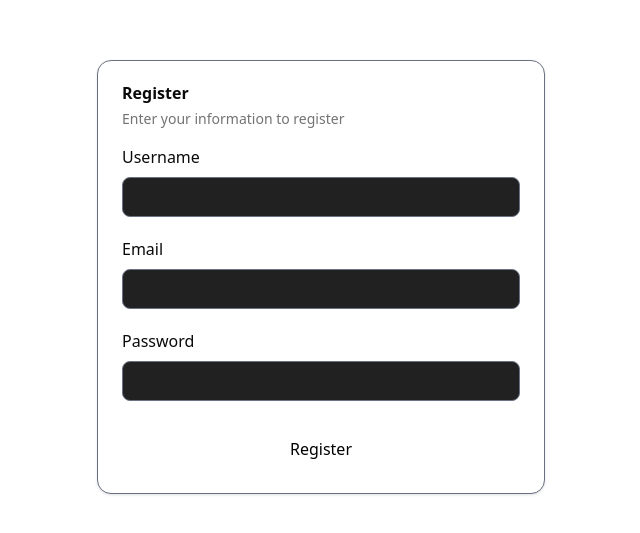
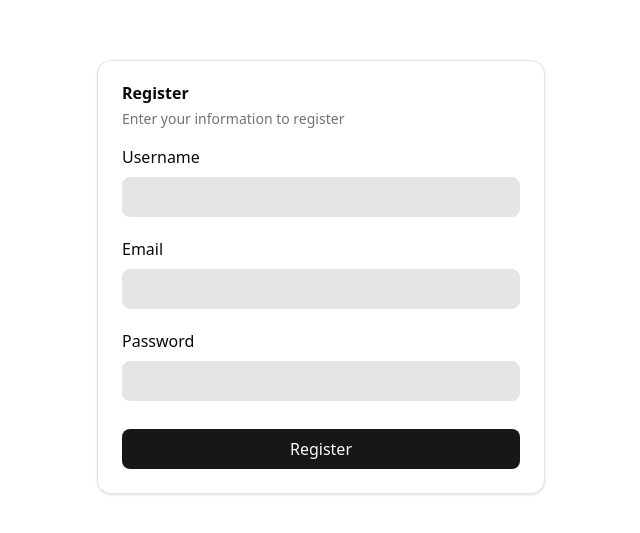
Before and after one commit to ciddy0/co2ounter, a Next.js app in the folder app/frontend/: page /register in a window 1280 px wide. Shown: the part 123-656 px from the top of the page, without its empty margins (319-959 px from the left). Built offline with nearby package versions, Linux system fonts and the light colour scheme; no server answers.

Commit message:
FIX: deleted comments in register page

```diff
--- a/app/frontend/app/globals.css
+++ b/app/frontend/app/globals.css
@@ -29,7 +29,6 @@ body {
 } */
 
 @theme inline {
-
   --radius-sm: calc(var(--radius) - 4px);
 
   --radius-md: calc(var(--radius) - 2px);
@@ -102,7 +101,6 @@ body {
 }
 
 :root {
-
   --radius: 0.625rem;
 
   --card: oklch(1 0 0);
@@ -169,7 +167,6 @@ body {
 }
 
 .dark {
-
   --background: oklch(0.145 0 0);
 
   --foreground: oklch(0.985 0 0);
--- a/app/frontend/app/layout.tsx
+++ b/app/frontend/app/layout.tsx
@@ -25,7 +25,7 @@ export default function RootLayout({
 }>) {
   return (
     <>
-      <html lang="en">
+      <html lang="en" suppressHydrationWarning>
         <body
           className={`${geistSans.variable} ${geistMono.variable} antialiased`}
         >
--- a/app/frontend/app/register/page.js
+++ b/app/frontend/app/register/page.js
@@ -92,44 +92,8 @@ export default function RegisterPage() {
   };
 
   return (
-    // <div style={{ padding: 20 }}>
-    //   <h1>Register</h1>
-    //   <form onSubmit={handleRegister}>
-    //     <div>
-    //       <input
-    //         type="text"
-    //         value={username}
-    //         onChange={(e) => setUsername(e.target.value)}
-    //         placeholder="Username"
-    //         required
-    //       />
-    //     </div>
-    //     <div>
-    //       <input
-    //         type="email"
-    //         value={email}
-    //         onChange={(e) => setEmail(e.target.value)}
-    //         placeholder="Email"
-    //         required
-    //       />
-    //     </div>
-    //     <div>
-    //       <input
-    //         type="password"
-    //         value={password}
-    //         onChange={(e) => setPassword(e.target.value)}
-    //         placeholder="Password"
-    //         required
-    //       />
-    //     </div>
-    //     <button type="submit" disabled={loading}>
-    //       {loading ? "Registering..." : "Register"}
-    //     </button>
-    //   </form>
-    // </div>
-
     <div className="flex items-center justify-center min-h-screen">
-      <Card className="w-1/2 max-w-md gap-4 border-[0.5px] border-gray-500">
+      <Card className="w-1/2 max-w-md gap-4 border border-border">
         <CardHeader>
           <CardTitle>Register</CardTitle>
           <CardDescription>Enter your information to register</CardDescription>
@@ -139,10 +103,10 @@ export default function RegisterPage() {
             <div className="space-y-2">
               <div>Username</div>
               <input
-                value={email}
+                value={username}
                 onChange={(e) => setUsername(e.target.value)}
                 placeholder=""
-                className="w-full h-10 p-3 bg-[#212121] border-[0.5px] border-gray-500 rounded-md "
+                className="w-full h-10 p-3 bg-input border border-border rounded-md "
               />
             </div>
             <div className="space-y-2">
@@ -151,7 +115,7 @@ export default function RegisterPage() {
                 value={email}
                 onChange={(e) => setEmail(e.target.value)}
                 placeholder=""
-                className="w-full h-10 p-3 bg-[#212121] border-[0.5px] border-gray-500 rounded-md "
+                className="w-full h-10 p-3 bg-input border border-border rounded-md "
               />
             </div>
             <div className="space-y-2">
@@ -161,12 +125,12 @@ export default function RegisterPage() {
                 value={password}
                 onChange={(e) => setPassword(e.target.value)}
                 placeholder=""
-                className="w-full h-10 p-3 bg-[#212121] border-[0.5px] border-gray-500 rounded-md "
+                className="w-full h-10 p-3 bg-input border border-border rounded-md "
               />
             </div>
             <button
               type="submit"
-              className="mt-2 w-full h-10 bg-white text-black rounded-md p-1"
+              className="mt-2 w-full h-10 bg-primary text-primary-foreground rounded-md p-1"
             >
               Register
             </button>
```
